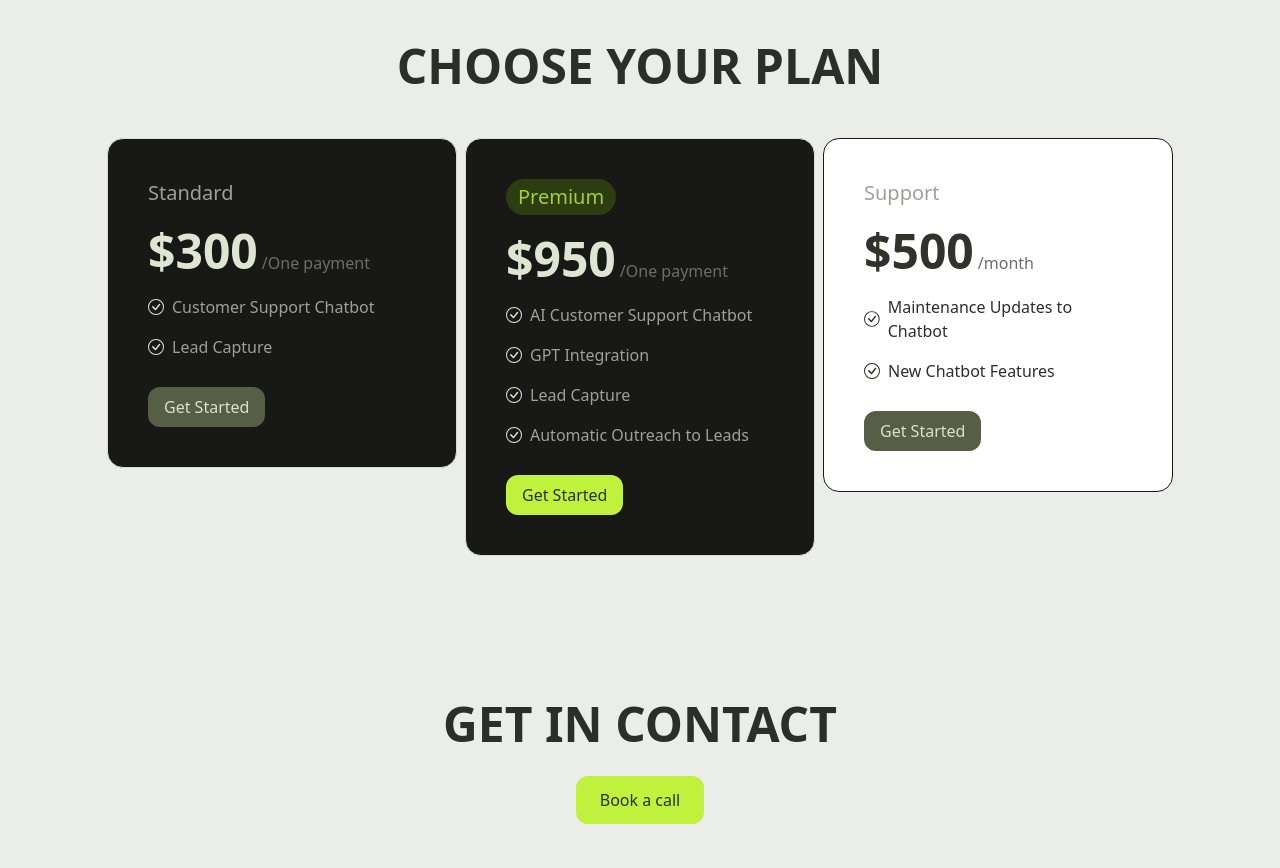
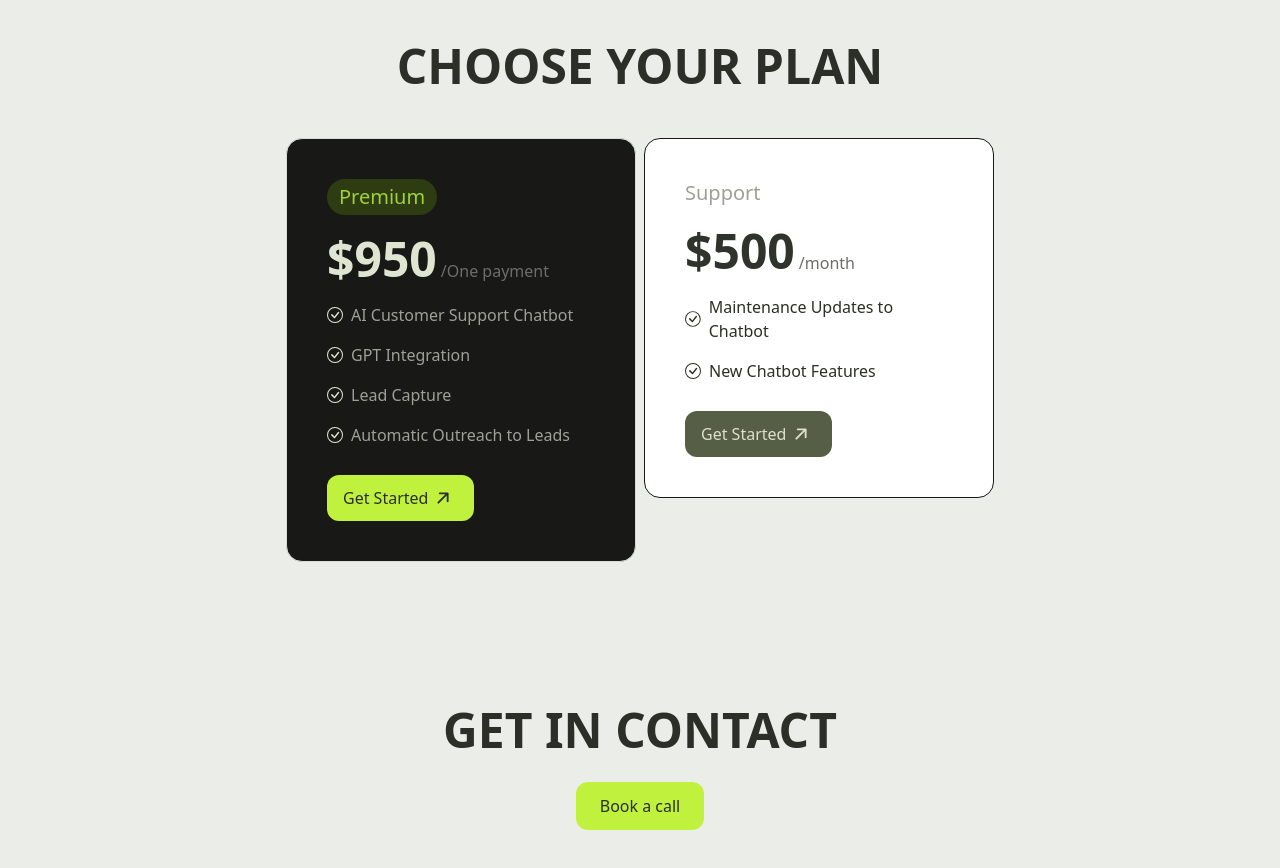
Before and after one commit to S-P-H-E/AffluentAILandingPage, a Next.js app: page / in a window 1280 px wide. Shown: the part 2240-3108 px from the top of the page. Built offline with nearby package versions, Linux system fonts and the light colour scheme.

Commit message:
plan update

```diff
--- a/components/Plan.js
+++ b/components/Plan.js
@@ -1,4 +1,4 @@
-import { BsCheckCircle } from "react-icons/bs"
+import { BsCheckCircle, BsArrowRightShort } from "react-icons/bs"
 import { useSpring, animated } from 'react-spring';
 import { useInView } from 'react-intersection-observer';
 
@@ -46,12 +46,20 @@ export default function Plan(){
         // Adjust the perspective value (1000px) and the rotation angle (0deg and -90deg) as per your requirement
     });
 
+    const handlePremium = () => {
+        window.open("https://buy.stripe.com/3cs6rl5aPazg8BW9AA")
+    }
+
+    const handleSupport = () => {
+        window.open("https://buy.stripe.com/00gbLFdHl6j005qdQR")
+    }
+
     return(
         <>
             <animated.div ref={ref} style={PlanAnimation} className="w-full md:w-[1000px] flex flex-col justify-center items-center">
                 <h1 className="text-2xl md:text-5xl font-bold uppercase">Choose Your Plan</h1>
                 <div className="m-12 flex flex-col md:flex-row gap-2">
-                    <animated.div ref={ref1} style={Card1Animation}>
+                    {/* <animated.div ref={ref1} style={Card1Animation}>
                         <div className="bg-[#181916] border border-[#D9DCD6] w-[350px] rounded-2xl p-10">
                             <div>
                                 <h1 className="text-[#9EA098] font-medium text-xl">Standard</h1>
@@ -72,7 +80,7 @@ export default function Plan(){
                             </div>
                             <button className="bg-[#565E45] text-[#DCE0CD]  px-4 py-2 rounded-xl font-medium mt-7">Get Started</button>
                         </div>
-                    </animated.div>
+                    </animated.div> */}
                     <animated.div ref={ref2} style={Card2Animation}>
                         <div className="bg-[#181916] border border-[#D9DCD6] w-[350px] rounded-2xl p-10">
                             <div>
@@ -100,7 +108,10 @@ export default function Plan(){
                                     <h1 className="text-[#9EA098]">Automatic Outreach to Leads</h1>
                                 </div>
                             </div>
-                            <button className="bg-[var(--button)] px-4 py-2 rounded-xl font-medium mt-7">Get Started</button>
+                            <button className="bg-[var(--button)] px-4 py-2 rounded-xl font-medium mt-7 group flex justify-center items-center" onClick={handlePremium}>
+                                <h1>Get Started</h1>
+                                <BsArrowRightShort size={30} className="transition-transform duration-300 -rotate-45 group-hover:rotate-0"/>
+                            </button>
                         </div>
                     </animated.div>
                     <animated.div ref={ref3} style={Card3Animation}>
@@ -122,7 +133,10 @@ export default function Plan(){
                                     <h1>New Chatbot Features</h1>
                                 </div>
                             </div>
-                            <button className="bg-[#565E45] text-[#DCE0CD]  px-4 py-2 rounded-xl font-medium mt-7">Get Started</button>
+                            <button className="bg-[#565E45] text-[#DCE0CD]  px-4 py-2 rounded-xl font-medium mt-7 group flex justify-center items-center" onClick={handleSupport}>
+                                Get Started
+                                <BsArrowRightShort size={30} className="transition-transform duration-300 -rotate-45 group-hover:rotate-0"/>
+                            </button>
                         </div>
                     </animated.div>
                 </div>
```
